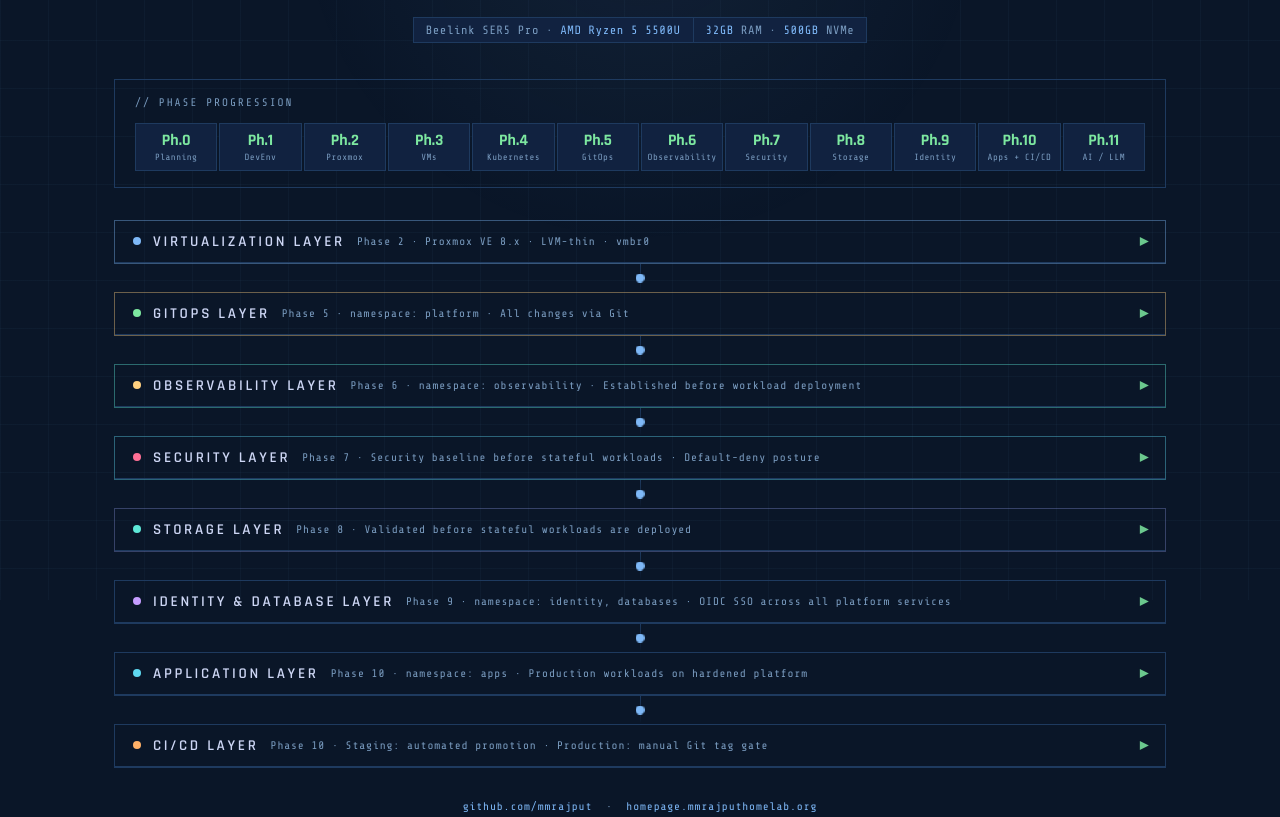
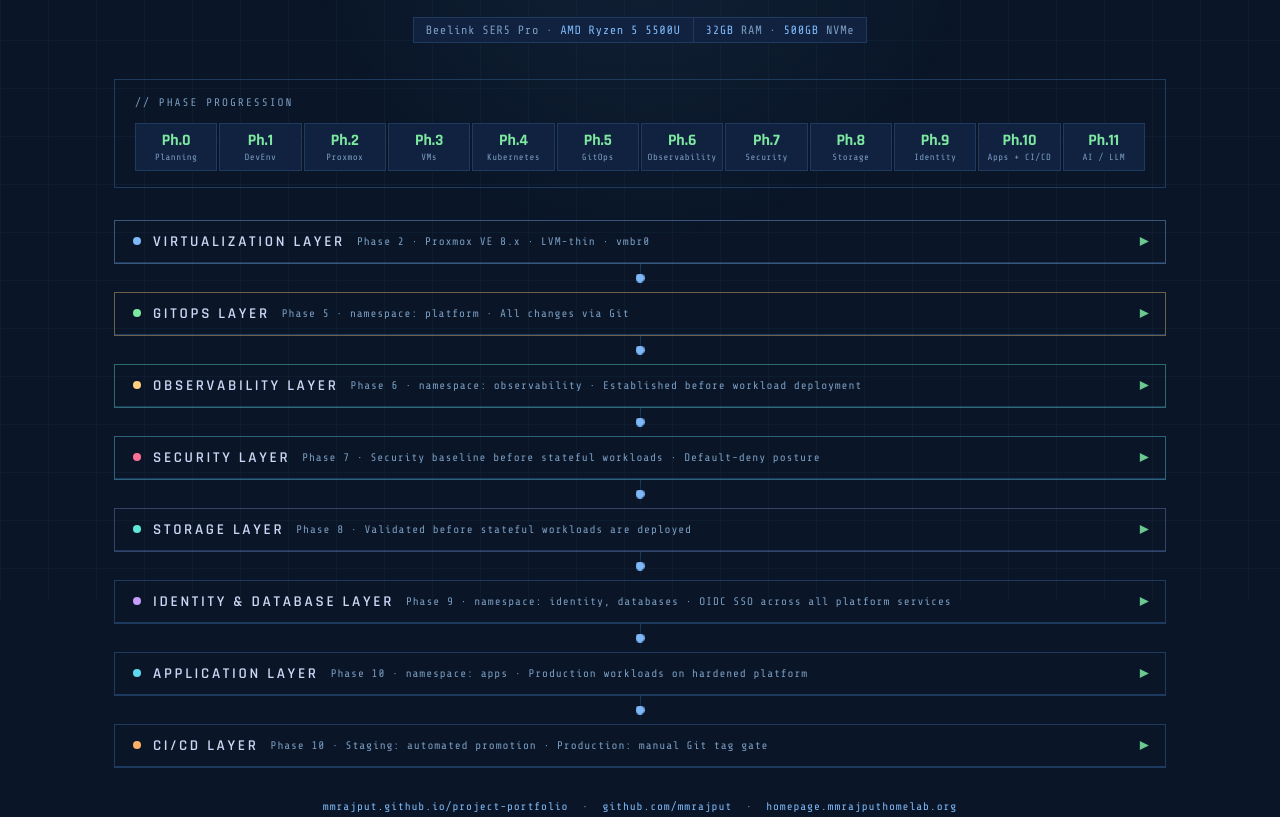
Before and after one commit to mmrajput/project-portfolio, a plain HTML site: page projects/k8s-platform-foundation/index.html in a window 1280 px wide. Shown: the part 200-1017 px from the top of the page. Drawn offline with nearby package versions, Linux system fonts and the light colour scheme.

Commit message:
feat(foundation): add portfolio link to footer
Co-Authored-By: Claude Sonnet 4.6 <noreply@anthropic.com>

```diff
--- a/projects/k8s-platform-foundation/index.html
+++ b/projects/k8s-platform-foundation/index.html
@@ -1094,6 +1094,8 @@ footer a:hover { text-decoration: underline; }
   </div><!-- /diagram -->
 
   <footer>
+    <a href="https://mmrajput.github.io/project-portfolio/" target="_blank">mmrajput.github.io/project-portfolio</a>
+    &nbsp;·&nbsp;
     <a href="https://github.com/mmrajput" target="_blank">github.com/mmrajput</a>
     &nbsp;·&nbsp;&nbsp;<a href="https://homepage.mmrajputhomelab.org" target="_blank">homepage.mmrajputhomelab.org</a>
   </footer>
```
